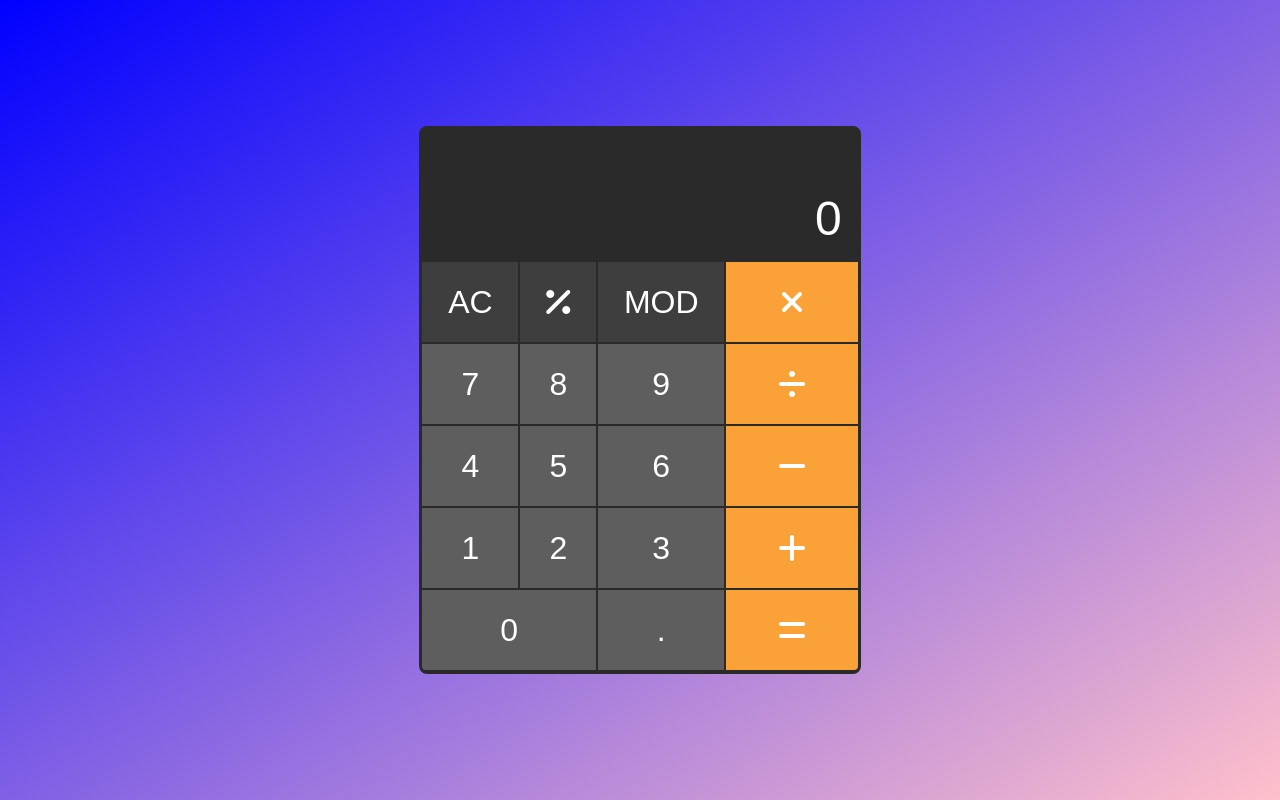
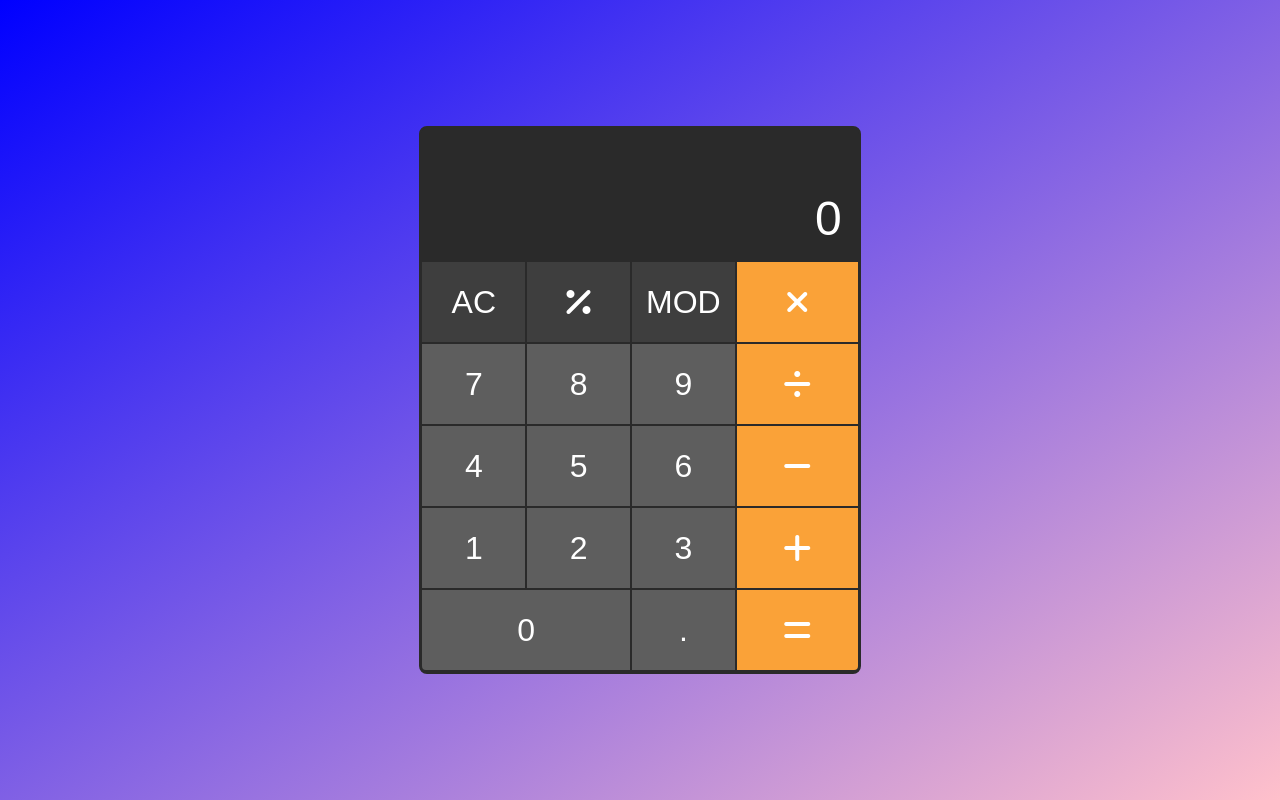
Before and after one commit to MMendozaEscalona/calculator, a Next.js app in the folder calculator/: page / in a window 1280 px wide. Built offline with nearby package versions, Linux system fonts and the light colour scheme; a web font is replaced by a local one.

Commit message:
Add fix grid style

```diff
--- a/calculator/src/components/calculatorGrid/style.module.scss
+++ b/calculator/src/components/calculatorGrid/style.module.scss
@@ -1,9 +1,8 @@
 .calculator-grid {
     display: grid;
-    grid-template-columns: repeat(4, 1fr) (minmax(min(100%, 2rem)));
-        grid-column: minmax(min(100%, 50px), 1/2fr);
+    gap: 0.125rem;
+        grid-template-columns: repeat(4, minmax(5rem, 1fr)) 1rem;
         grid-template-rows: repeat(5, 5rem);
-        gap: 0.125rem;
 
     span {
         margin: 0 auto;
```
